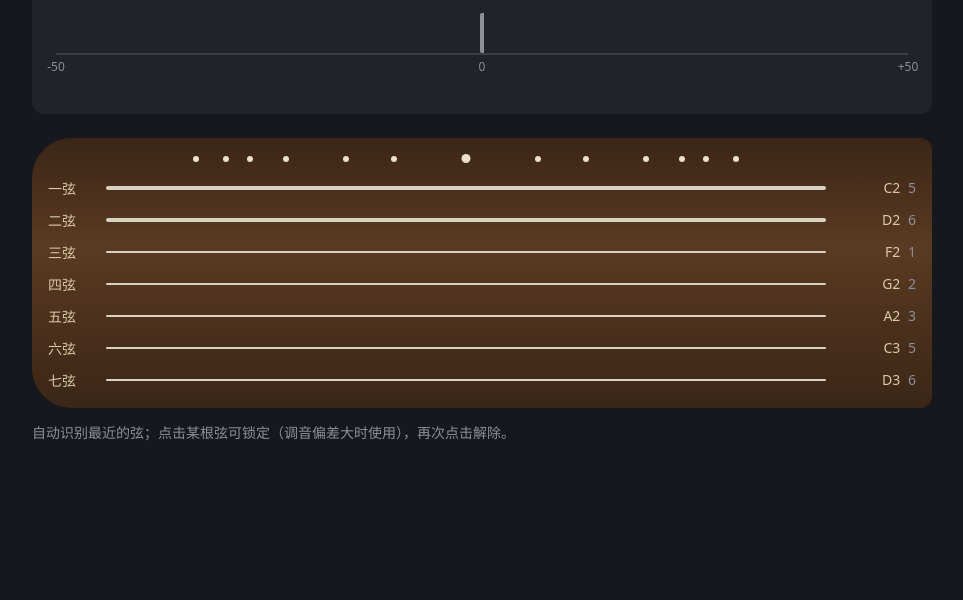
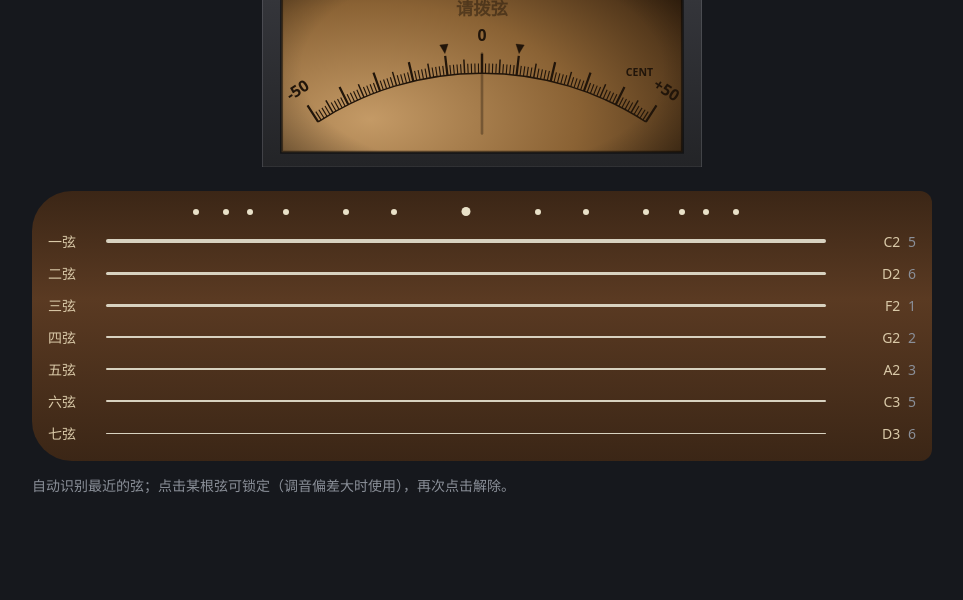
Before and after one commit to jiaox99/WebTunner, a website built with Vite: page index.html in a window 1280 px wide. Shown: the part 200-800 px from the top of the page, without its empty margins (158-1121 px from the left). Built offline with nearby package versions, Linux system fonts and the light colour scheme.

Commit message:
Redesign tuner meter as an amber analog gauge
- Arched bezel, arc scale (-50..+50 cents) with pivoted needle, markers at ±10
- Watermark-style note name, readout strip, status lamp on the bezel
- Shared by guqin and yangqin views

```diff
--- a/src/style.css
+++ b/src/style.css
@@ -33,23 +33,31 @@ button.toggle { background: var(--ok); color: #111; border: none; font-weight: 6
 
 .meter-slot { position: sticky; top: 0; z-index: 1; padding-bottom: 8px; background: var(--bg); } /* keep the reading visible while scrolling */
 
-/* meter */
-.meter { background: var(--panel); border-radius: 12px; padding: 16px 24px 20px; text-align: center; }
-.meter-note { font-size: 48px; font-weight: 700; line-height: 1.1; }
-.meter-sub { color: var(--muted); min-height: 1.2em; }
-.meter-scale { position: relative; height: 40px; margin: 16px 0 8px; border-bottom: 2px solid #3a3f48; }
-.meter-scale::before { content: ''; position: absolute; left: 50%; top: 0; bottom: 0; width: 2px; background: var(--muted); }
-.tick { position: absolute; bottom: -22px; font-size: 12px; color: var(--muted); transform: translateX(-50%); }
-.tick.l { left: 0; } .tick.c { left: 50%; } .tick.r { left: 100%; }
-.meter-needle {
-  position: absolute; left: 50%; top: 0; bottom: 0; width: 4px; border-radius: 2px;
-  background: var(--muted); transform: translateX(-50%); transition: left 80ms linear;
-}
-.meter-cents { margin-top: 20px; min-height: 1.2em; }
-.meter.in-tune .meter-needle { background: var(--ok); }
-.meter.close .meter-needle { background: var(--close); }
-.meter.off .meter-needle { background: var(--off); }
-.meter.in-tune .meter-note { color: var(--ok); }
+/* meter: amber-lit analog gauge, see ui/meter.ts */
+.meter { --ink: #21150a; max-width: 440px; margin: 0 auto; }
+.meter.in-tune { --ink: #0a5c34; }
+.meter.close { --ink: #7a4300; }
+.meter.off { --ink: #8b1a14; }
+.meter svg { display: block; width: 100%; height: auto; }
+.meter text { font-family: system-ui, 'PingFang SC', 'Microsoft YaHei', sans-serif; }
+.mt-name { fill: var(--ink); font-size: 150px; font-weight: 700; transition: opacity 150ms; }
+.mt-sub { fill: #21150a; fill-opacity: 0.75; font-size: 46px; font-weight: 600; }
+.mt-cents { fill: var(--state); font-size: 40px; font-weight: 700; }
+.mt-pill { fill: #1a0f06; fill-opacity: 0.82; }
+.mt-scale { fill: #21150a; stroke: #21150a; stroke-linecap: butt; }
+.mt-scale path { fill: none; }
+.mt-scale .base { stroke-width: 4; }
+.mt-scale .minor { stroke-width: 3; }
+.mt-scale .mid { stroke-width: 4; }
+.mt-scale .major { stroke-width: 6; }
+.mt-scale text { stroke: none; font-size: 42px; font-weight: 700; }
+.mt-scale .unit { font-size: 28px; }
+.mt-needle { stroke: var(--ink); stroke-width: 7; stroke-linecap: round; transition: transform 90ms linear; }
+.mt-lamp { fill: #1a1b1e; stroke: #0d0d0f; stroke-width: 3; transition: fill 100ms; }
+.meter.in-tune .mt-lamp, .meter.close .mt-lamp, .meter.off .mt-lamp { fill: var(--state); filter: drop-shadow(0 0 10px var(--state)); }
+.meter.idle .mt-name { opacity: 0.14; }
+.meter.idle .mt-sub { fill-opacity: 0.5; }
+.meter.idle .mt-needle { opacity: 0.35; }
 
 .in-tune { --state: var(--ok); }
 .close { --state: var(--close); }
@@ -108,8 +116,6 @@ button.toggle { background: var(--ok); color: #111; border: none; font-weight: 6
   header { gap: 8px; }
   header .instrument { flex: 1; }
   button.toggle { flex-basis: 100%; }
-  .meter { padding: 12px 16px 16px; }
-  .meter-note { font-size: 40px; }
 
   /* label and note share a line above each string so the string keeps the full width */
   .hui-row { grid-template-columns: 1fr; }
--- a/src/ui/meter.ts
+++ b/src/ui/meter.ts
@@ -1,44 +1,140 @@
 export type TuneState = 'in-tune' | 'close' | 'off';
+
+const IN_TUNE_CENTS = 3;
+const CLOSE_CENTS = 10;
 
 export function tuneState(cents: number): TuneState {
   const a = Math.abs(cents);
-  return a <= 3 ? 'in-tune' : a <= 10 ? 'close' : 'off';
+  return a <= IN_TUNE_CENTS ? 'in-tune' : a <= CLOSE_CENTS ? 'close' : 'off';
+}
+
+// Gauge geometry in viewBox units: the scale is an arc around a pivot below the face,
+// like a moving-coil meter, so the needle swings about that pivot.
+const CX = 585;
+const R = 800;
+const PIVOT_Y = 450 + R;
+const DEG_PER_CENT = 0.66;
+const NEEDLE_FROM = 640;
+const MAJOR = 52;
+const MID = 38;
+const MINOR = 26;
+
+const BEZEL = 'M0 700V215C0 185 20 168 50 158Q585 -120 1120 158C1150 168 1170 185 1170 215V700Z';
+const FACE = 'M52 660V232C52 215 66 205 85 196Q585 -50 1085 196C1104 205 1118 215 1118 232V660Z';
+
+const NAME_MAX = 130;
+const SUB_MAX = 46;
+
+const rad = (cents: number) => (cents * DEG_PER_CENT * Math.PI) / 180;
+const polar = (r: number, cents: number): [number, number] => [
+  CX + r * Math.sin(rad(cents)),
+  PIVOT_Y - r * Math.cos(rad(cents)),
+];
+const pt = ([x, y]: [number, number]) => `${x.toFixed(1)} ${y.toFixed(1)}`;
+
+function ticks(len: number, pick: (cents: number) => boolean): string {
+  let d = '';
+  for (let c = -50; c <= 50; c++) if (pick(c)) d += `M${pt(polar(R, c))}L${pt(polar(R + len, c))}`;
+  return d;
+}
+
+/** Downward-pointing marker above the scale at ±cents. */
+function marker(cents: number): string {
+  const [tip, base] = [polar(R + MAJOR + 6, cents), polar(R + MAJOR + 30, cents)];
+  const [dx, dy] = [11 * Math.cos(rad(cents)), 11 * Math.sin(rad(cents))];
+  return `<polygon points="${pt(tip)} ${pt([base[0] - dx, base[1] - dy])} ${pt([base[0] + dx, base[1] + dy])}"/>`;
+}
+
+function scaleLabel(text: string, cents: number): string {
+  const [x, y] = polar(R + MAJOR + 34, cents);
+  const at = `${x.toFixed(1)} ${y.toFixed(1)}`;
+  return `<text x="${x.toFixed(1)}" y="${y.toFixed(1)}" transform="rotate(${cents * DEG_PER_CENT} ${at})" text-anchor="middle">${text}</text>`;
+}
+
+/** Rough text width in em, to shrink long labels to fit the face. */
+const emWidth = (s: string) =>
+  [...s].reduce((w, ch) => w + (ch.charCodeAt(0) > 0x2e80 ? 1 : ch === ' ' ? 0.3 : 0.62), 0);
+
+function setText(el: SVGTextElement, text: string, maxSize: number) {
+  el.textContent = text;
+  el.style.fontSize = `${Math.min(maxSize, (maxSize === NAME_MAX ? 900 : 960) / Math.max(emWidth(text), 1))}px`;
 }
 
 export function createMeter(el: HTMLElement) {
   el.innerHTML = `
-    <div class="meter">
-      <div class="meter-note">--</div>
-      <div class="meter-sub"></div>
-      <div class="meter-scale">
-        <span class="tick l">-50</span><span class="tick c">0</span><span class="tick r">+50</span>
-        <div class="meter-needle"></div>
-      </div>
-      <div class="meter-cents"></div>
+    <div class="meter idle">
+      <svg viewBox="0 0 1170 700" role="img" aria-label="音准表">
+        <defs>
+          <linearGradient id="mt-bezel" x1="0" y1="0" x2="0" y2="1">
+            <stop offset="0" stop-color="#55565c"/><stop offset=".35" stop-color="#34353a"/><stop offset="1" stop-color="#232427"/>
+          </linearGradient>
+          <radialGradient id="mt-face" cx=".22" cy=".85" r=".95">
+            <stop offset="0" stop-color="#c49a66"/><stop offset=".55" stop-color="#8a6234"/><stop offset="1" stop-color="#3b2510"/>
+          </radialGradient>
+          <clipPath id="mt-clip"><path d="${FACE}"/></clipPath>
+          <radialGradient id="mt-vignette" cx=".5" cy=".62" r=".75">
+            <stop offset=".6" stop-color="#000" stop-opacity="0"/><stop offset="1" stop-color="#000" stop-opacity=".55"/>
+          </radialGradient>
+        </defs>
+        <path d="${BEZEL}" fill="url(#mt-bezel)"/>
+        <path d="${BEZEL}" fill="none" stroke="#7b7c83" stroke-opacity=".6" stroke-width="3"/>
+        <circle class="mt-lamp" cx="${CX}" cy="46" r="13"/>
+        <path d="${FACE}" fill="url(#mt-face)"/>
+        <path d="${FACE}" fill="url(#mt-vignette)" stroke="#000" stroke-opacity=".5" stroke-width="8"/>
+        <text class="mt-name" x="${CX}" y="228" text-anchor="middle"></text>
+        <text class="mt-sub" x="${CX}" y="295" text-anchor="middle"></text>
+        <g class="mt-scale">
+          <path class="base" d="M${pt(polar(R, -50))}A${R} ${R} 0 0 1 ${pt(polar(R, 50))}"/>
+          <path class="minor" d="${ticks(MINOR, (c) => c % 5 !== 0)}"/>
+          <path class="mid" d="${ticks(MID, (c) => c % 5 === 0 && c % 10 !== 0)}"/>
+          <path class="major" d="${ticks(MAJOR, (c) => c % 10 === 0)}"/>
+          ${scaleLabel('-50', -50)}${scaleLabel('0', 0)}${scaleLabel('+50', 50)}
+          <text class="unit" x="1040" y="458" text-anchor="end">CENT</text>
+          ${marker(-CLOSE_CENTS)}${marker(CLOSE_CENTS)}
+        </g>
+        <g clip-path="url(#mt-clip)">
+          <line class="mt-needle" x1="${CX}" y1="${PIVOT_Y - NEEDLE_FROM}" x2="${CX}" y2="${PIVOT_Y - R - MAJOR}"/>
+        </g>
+        <rect class="mt-pill" y="600" width="0" height="56" rx="14"/>
+        <text class="mt-cents" x="${CX}" y="642" text-anchor="middle"></text>
+      </svg>
     </div>`;
   const root = el.querySelector<HTMLElement>('.meter')!;
-  const note = root.querySelector<HTMLElement>('.meter-note')!;
-  const sub = root.querySelector<HTMLElement>('.meter-sub')!;
-  const needle = root.querySelector<HTMLElement>('.meter-needle')!;
-  const centsEl = root.querySelector<HTMLElement>('.meter-cents')!;
+  const name = root.querySelector<SVGTextElement>('.mt-name')!;
+  const sub = root.querySelector<SVGTextElement>('.mt-sub')!;
+  const needle = root.querySelector<SVGLineElement>('.mt-needle')!;
+  const centsEl = root.querySelector<SVGTextElement>('.mt-cents')!;
+  const pill = root.querySelector<SVGRectElement>('.mt-pill')!;
+  needle.style.transformOrigin = `${CX}px ${PIVOT_Y}px`;
+
+  /** Readout on a dark strip, drawn over the needle's tail so the text stays legible. */
+  const setReadout = (text: string) => {
+    centsEl.textContent = text;
+    const w = text ? emWidth(text) * 40 + 56 : 0;
+    pill.setAttribute('x', String(CX - w / 2));
+    pill.setAttribute('width', String(w));
+  };
+
+  const swing = (cents: number) => {
+    needle.style.transform = `rotate(${Math.max(-53, Math.min(53, cents)) * DEG_PER_CENT}deg)`;
+  };
 
   return {
     show(label: string, cents: number, freq: number, extra = '') {
       const state = tuneState(cents);
       root.className = `meter ${state}`;
-      note.textContent = label;
-      sub.textContent = `${freq.toFixed(2)} Hz${extra && ` · ${extra}`}`;
-      needle.style.left = `${50 + Math.max(-50, Math.min(50, cents))}%`;
+      setText(name, label, NAME_MAX);
+      setText(sub, `${freq.toFixed(2)} Hz${extra && ` · ${extra}`}`, SUB_MAX);
+      swing(cents);
       const c = `${cents > 0 ? '+' : ''}${cents.toFixed(1)} 音分`;
-      centsEl.textContent =
-        state === 'in-tune' ? `${c} · 准` : `${c} · ${cents < 0 ? '偏低，调紧' : '偏高，放松'}`;
+      setReadout(state === 'in-tune' ? `${c} · 准` : `${c} · ${cents < 0 ? '偏低，调紧' : '偏高，放松'}`);
     },
     clear(hint: string) {
       root.className = 'meter idle';
-      note.textContent = '--';
-      sub.textContent = hint;
-      needle.style.left = '50%';
-      centsEl.textContent = '';
+      setText(name, '--', NAME_MAX);
+      setText(sub, hint, SUB_MAX);
+      swing(0);
+      setReadout('');
     },
   };
 }
```
